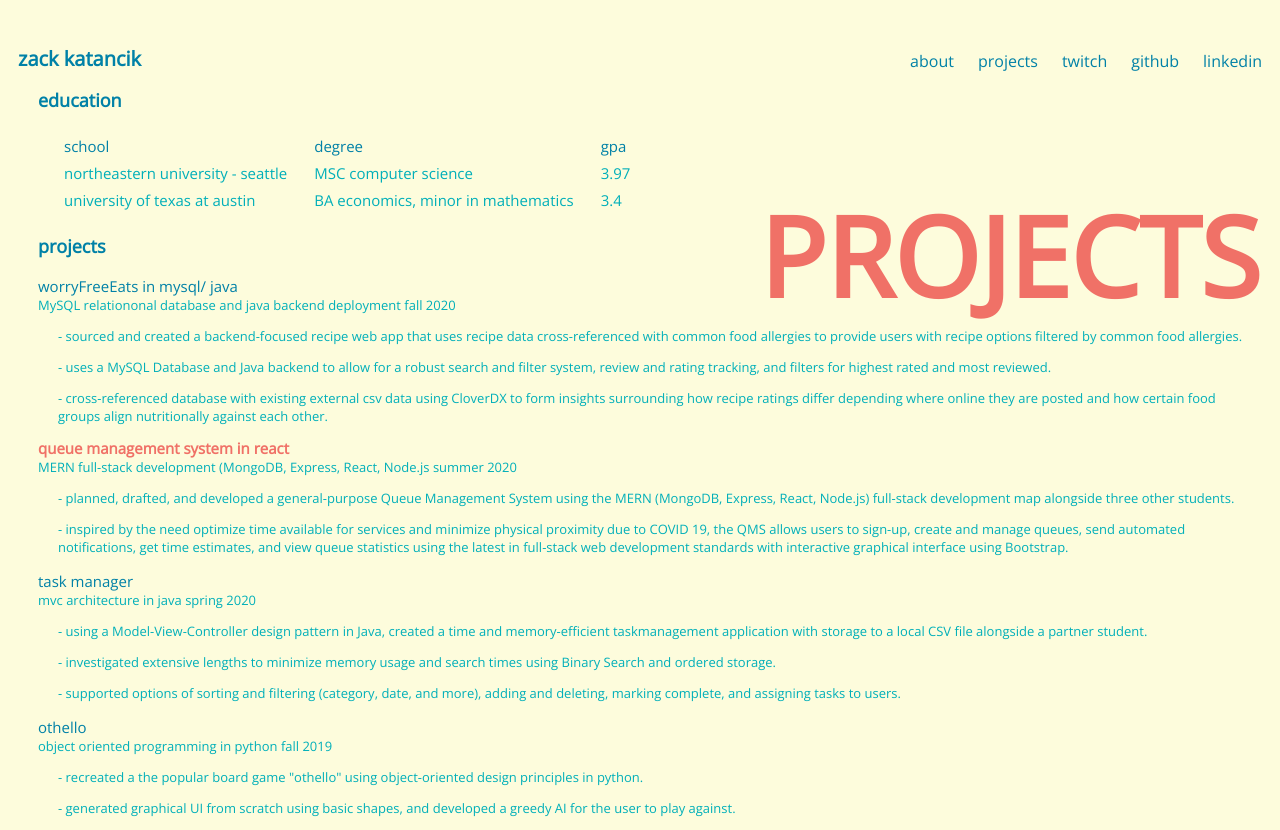
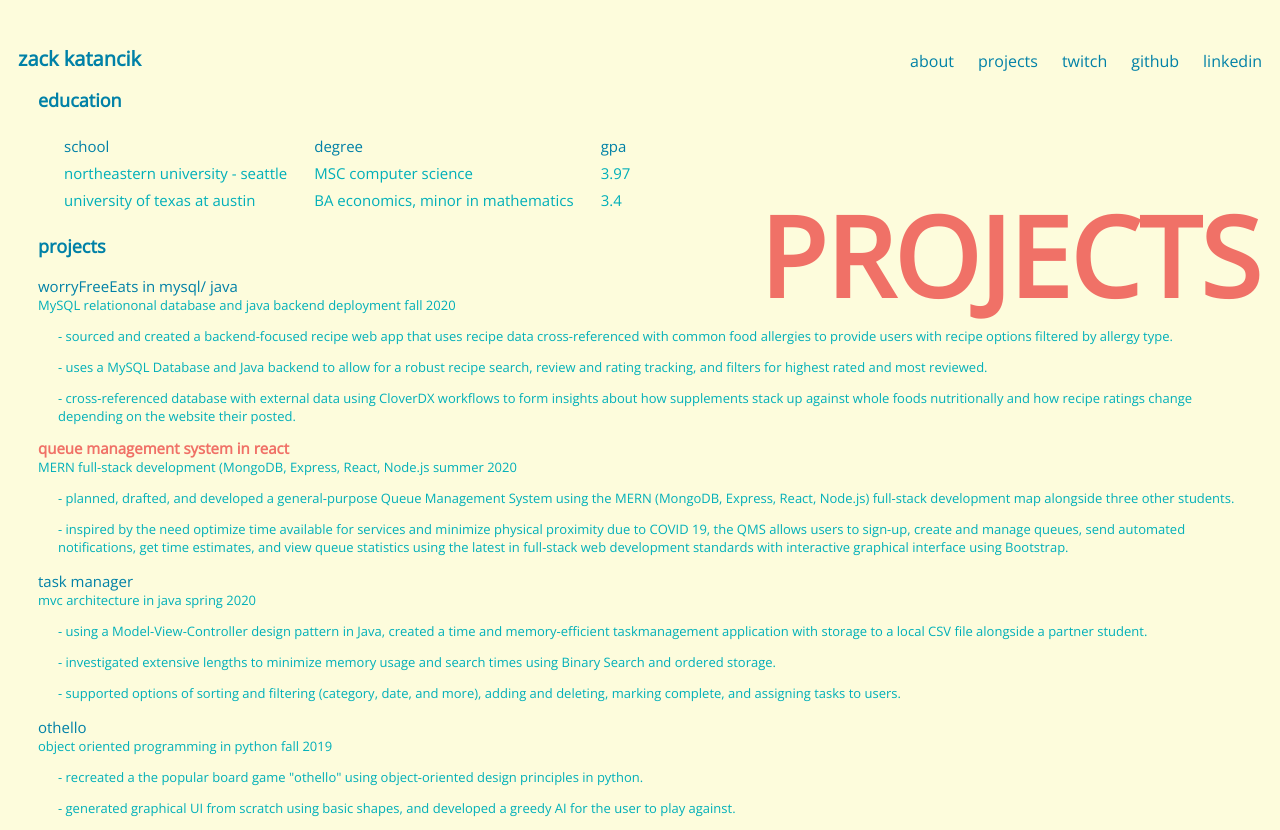
Before and after one commit to zkatancik/personal-website, a website: page html/projects.html in a window 1280 px wide. Drawn offline with nearby package versions, Linux system fonts and the light colour scheme.

Commit message:
changing worryfreeats description

```diff
--- a/html/projects.html
+++ b/html/projects.html
@@ -66,18 +66,18 @@
           <p class="description">
             - sourced and created a backend-focused recipe web app that uses
             recipe data cross-referenced with common food allergies to provide
-            users with recipe options filtered by common food allergies.
+            users with recipe options filtered by allergy type.
           </p>
           <p class="description">
             - uses a MySQL Database and Java backend to allow for a robust
-            search and filter system, review and rating tracking, and filters
-            for highest rated and most reviewed.
+            recipe search, review and rating tracking, and filters for highest
+            rated and most reviewed.
           </p>
           <p class="description">
-            - cross-referenced database with existing external csv data using
-            CloverDX to form insights surrounding how recipe ratings differ
-            depending where online they are posted and how certain food groups
-            align nutritionally against each other.
+            - cross-referenced database with external data using CloverDX
+            workflows to form insights about how supplements stack up against
+            whole foods nutritionally and how recipe ratings change depending on
+            the website their posted.
           </p>
         </section>
 
```
